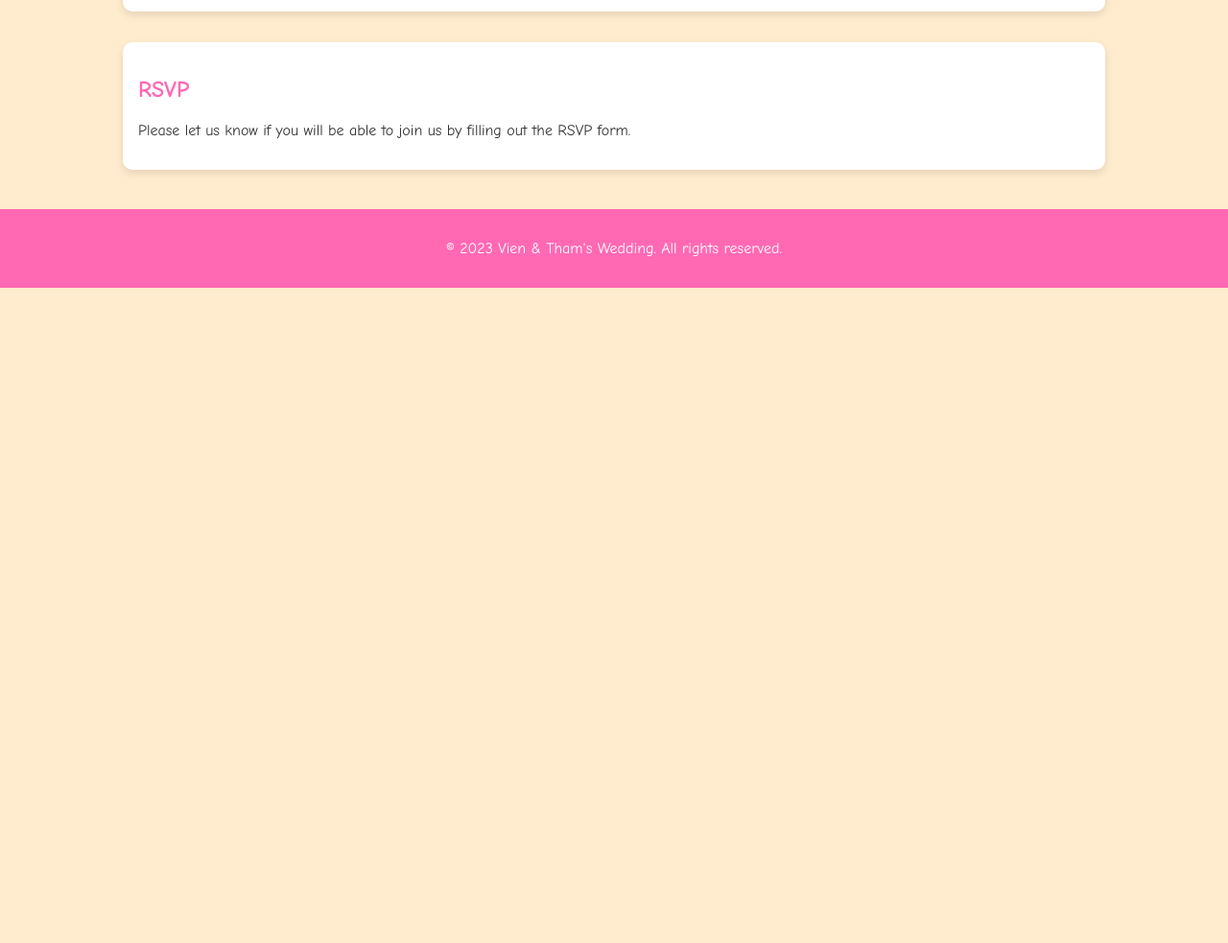
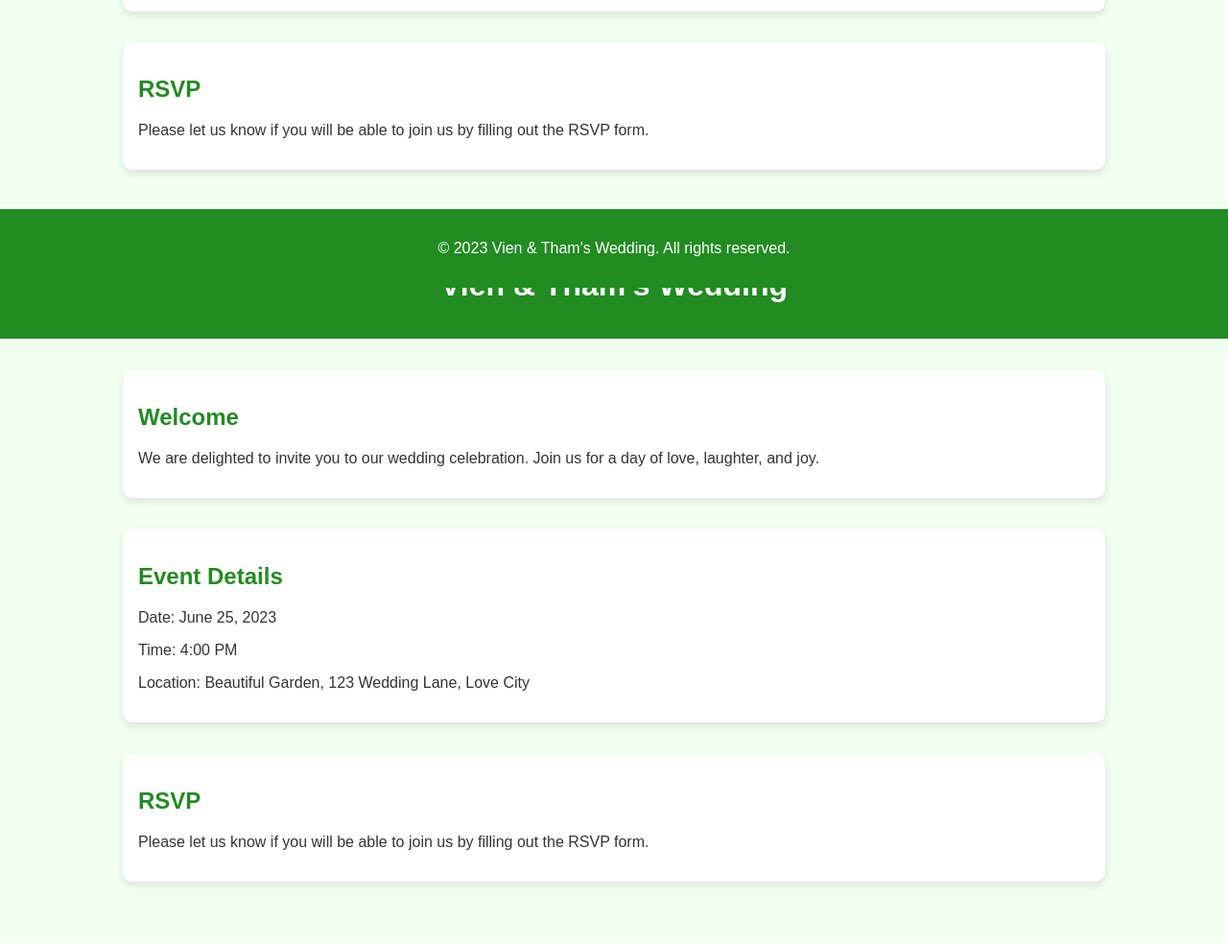
Before and after one commit to vien-tham-wedding/us, a plain HTML site: page index.html in a window 1280 px wide. Shown: the part 500-1483 px from the top of the page at 96% size. Before the commit the page ends 800 px from the top, so only its background shows below. Drawn offline with Linux system fonts and the light colour scheme.

Commit message:
Update index.html

```diff
--- a/index.html
+++ b/index.html
@@ -71,3 +71,76 @@
     </footer>
 </body>
 </html>
+<!DOCTYPE html>
+<html lang="en">
+<head>
+    <meta charset="UTF-8">
+    <meta name="viewport" content="width=device-width, initial-scale=1.0">
+    <title>Vien & Tham's Wedding</title>
+    <style>
+        body {
+            font-family: 'Arial', sans-serif;
+            margin: 0;
+            padding: 0;
+            background-color: #f0fff0;
+        }
+        header {
+            background-color: #228b22;
+            color: #fff;
+            padding: 1rem 0;
+            text-align: center;
+        }
+        .container {
+            width: 80%;
+            margin: 0 auto;
+            padding: 2rem 0;
+        }
+        .section {
+            margin-bottom: 2rem;
+            padding: 1rem;
+            border-radius: 10px;
+            background-color: #fff;
+            box-shadow: 0 4px 8px rgba(0, 0, 0, 0.1);
+        }
+        .section h2 {
+            color: #228b22;
+        }
+        .section p {
+            color: #333;
+        }
+        footer {
+            background-color: #228b22;
+            color: #fff;
+            text-align: center;
+            padding: 1rem 0;
+            position: fixed;
+            width: 100%;
+            bottom: 0;
+        }
+    </style>
+</head>
+<body>
+    <header>
+        <h1>Vien & Tham's Wedding</h1>
+    </header>
+    <div class="container">
+        <div class="section">
+            <h2>Welcome</h2>
+            <p>We are delighted to invite you to our wedding celebration. Join us for a day of love, laughter, and joy.</p>
+        </div>
+        <div class="section">
+            <h2>Event Details</h2>
+            <p>Date: June 25, 2023</p>
+            <p>Time: 4:00 PM</p>
+            <p>Location: Beautiful Garden, 123 Wedding Lane, Love City</p>
+        </div>
+        <div class="section">
+            <h2>RSVP</h2>
+            <p>Please let us know if you will be able to join us by filling out the RSVP form.</p>
+        </div>
+    </div>
+    <footer>
+        <p>&copy; 2023 Vien & Tham's Wedding. All rights reserved.</p>
+    </footer>
+</body>
+</html>
```
